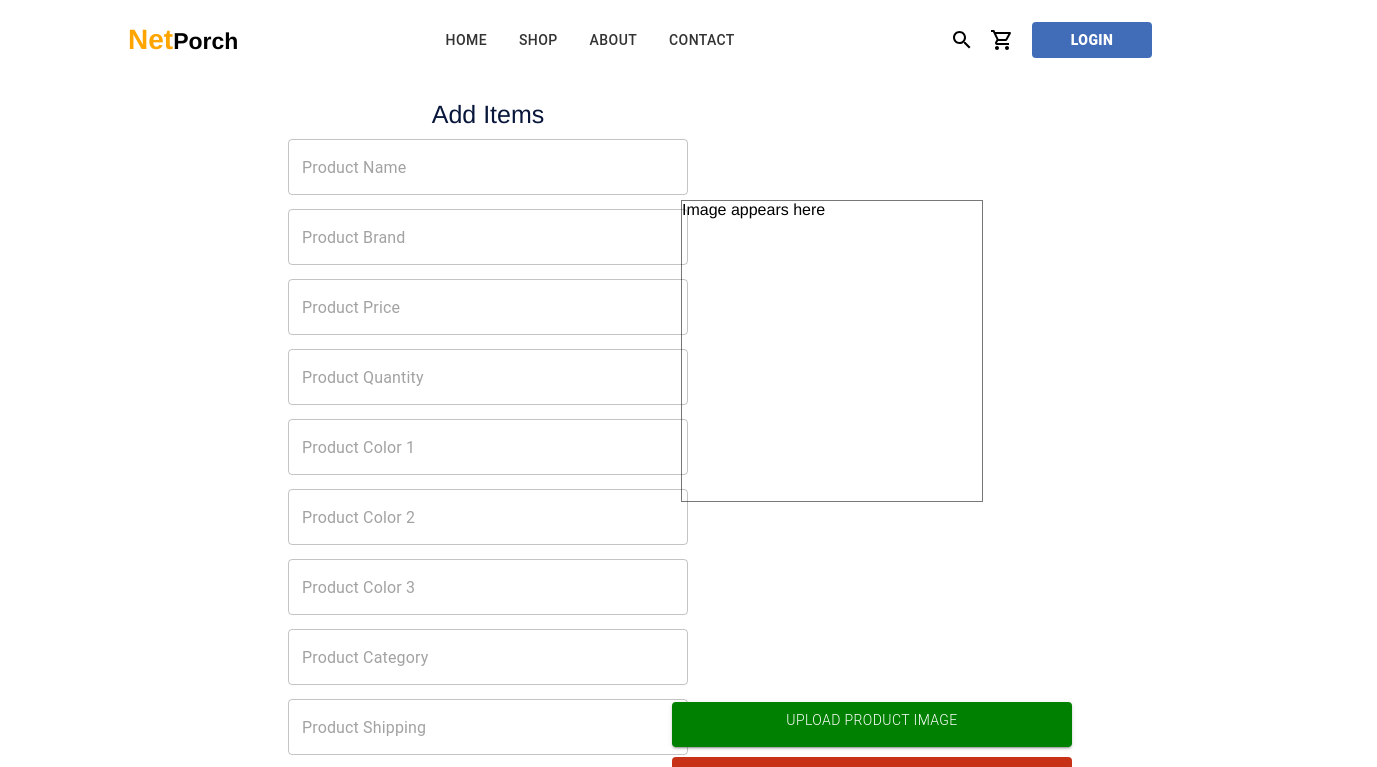
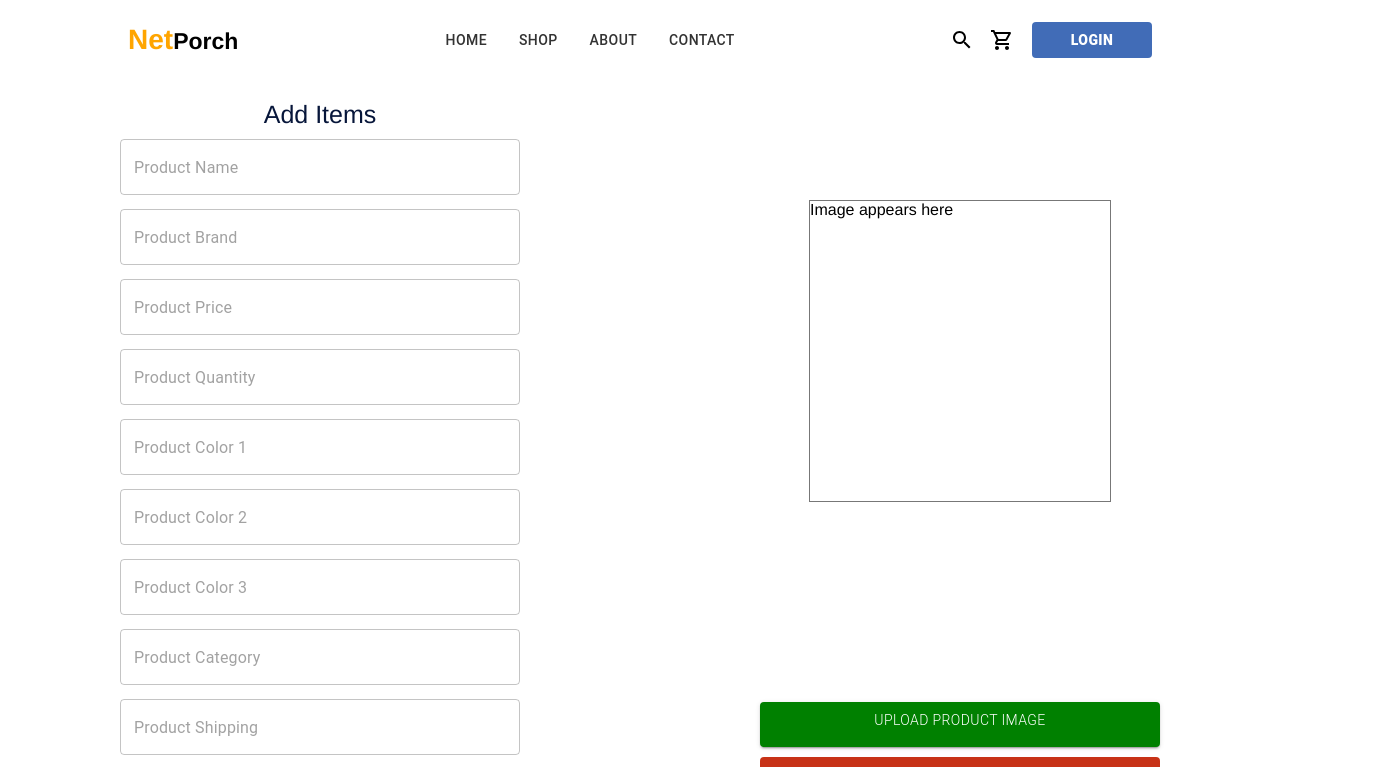
Before and after one commit to boskitech/neekseats, a React (Create React App) app: page /addproduct in a window 1280 px wide. Shown: the top 767 px of the page, 1377 px wide, since content can reach past the window. Built offline with nearby package versions, Linux system fonts and the light colour scheme.

Commit message:
finished product page

```diff
--- a/src/pages/dashboard/AddProduct.js
+++ b/src/pages/dashboard/AddProduct.js
@@ -105,7 +105,7 @@ const AddProduct = React.memo(() => {
 
     axios
       .post("http://localhost:5200/api/product/", formData, {})
-      .then((res) => console.log(res))
+      .then((res) => alert(res))
       .catch((err) => console.log(err));
 
     console.log(productData);
@@ -116,7 +116,7 @@ const AddProduct = React.memo(() => {
       container
       display="flex"
       justifyContent="space-around"
-      sx={{ width: "60%", margin: "auto" }}
+      sx={{ width: "100%", margin: "auto" }}
       data-aos="fade-left"
     >
       <Grid item md={5} xs={12}>
```
